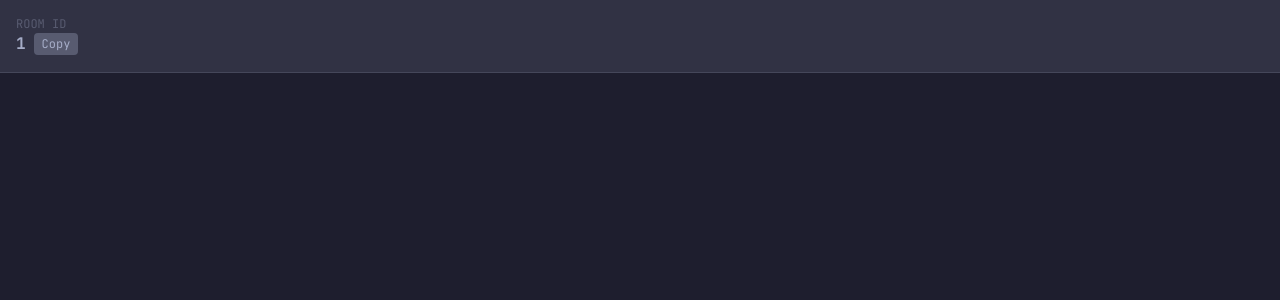
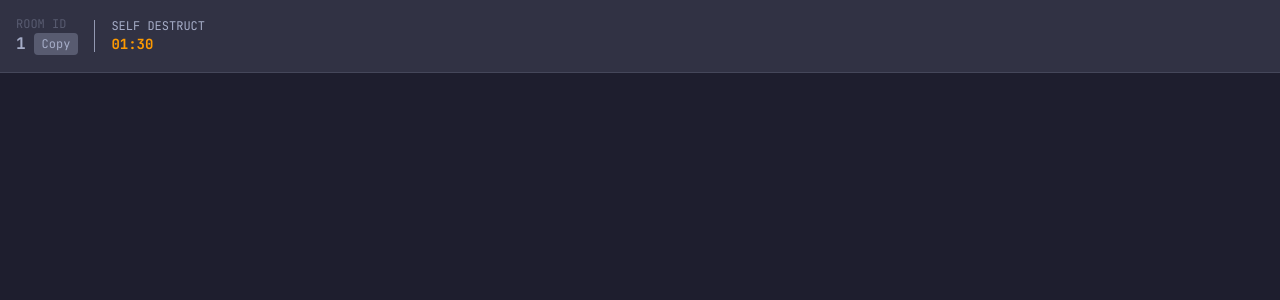
Before and after one commit to 23Aryansharma11/safe-chat, a Next.js app: page /room/1 in a window 1280 px wide. Shown: the top 300 px of the page. Built offline with nearby package versions, Linux system fonts and the light colour scheme.

Commit message:
add room layout

```diff
--- a/src/app/room/[roomId]/page.tsx
+++ b/src/app/room/[roomId]/page.tsx
@@ -3,11 +3,15 @@
 import { useParams } from "next/navigation";
 
 import { copyToClipboard } from "@/utils/copy-to-clipboard";
+import { formatTime } from "@/utils/format-time";
+import { useState } from "react";
 import toast from "react-hot-toast";
 
 const RoomPage = () => {
   const params = useParams();
   const roomId = params.roomId as string;
+
+  const [timeRemaining, setTimeRemaining] = useState<number | null>(90);
 
   const onCopyClick = () => {
     const url = window.location.href;
@@ -33,6 +37,20 @@ const RoomPage = () => {
               </button>
             </div>
           </div>
+          <div className="h-8 w-px bg-overlay-2" />
+
+          <div className="flex flex-col">
+            <span className="text-xs text-subtext-0 uppercase">
+              Self Destruct
+            </span>
+            <span
+              className={`text-sm font-bold flex items-center gap-2
+              ${timeRemaining !== null && timeRemaining < 60 ? "text-red-500" : "text-amber-500"}
+            `}
+            >
+              {timeRemaining !== null ? formatTime(timeRemaining) : "--:--"}
+            </span>
+          </div>
         </div>
       </header>
     </main>
--- /dev/null
+++ b/src/utils/format-time.ts
@@ -0,0 +1,9 @@
+export const formatTime = (seconds: number) => {
+  const mins = Math.floor(seconds / 60);
+  const secs = seconds % 60;
+
+  const mm = String(mins).padStart(2, "0");
+  const ss = String(secs).padStart(2, "0");
+
+  return `${mm}:${ss}`;
+};
```
